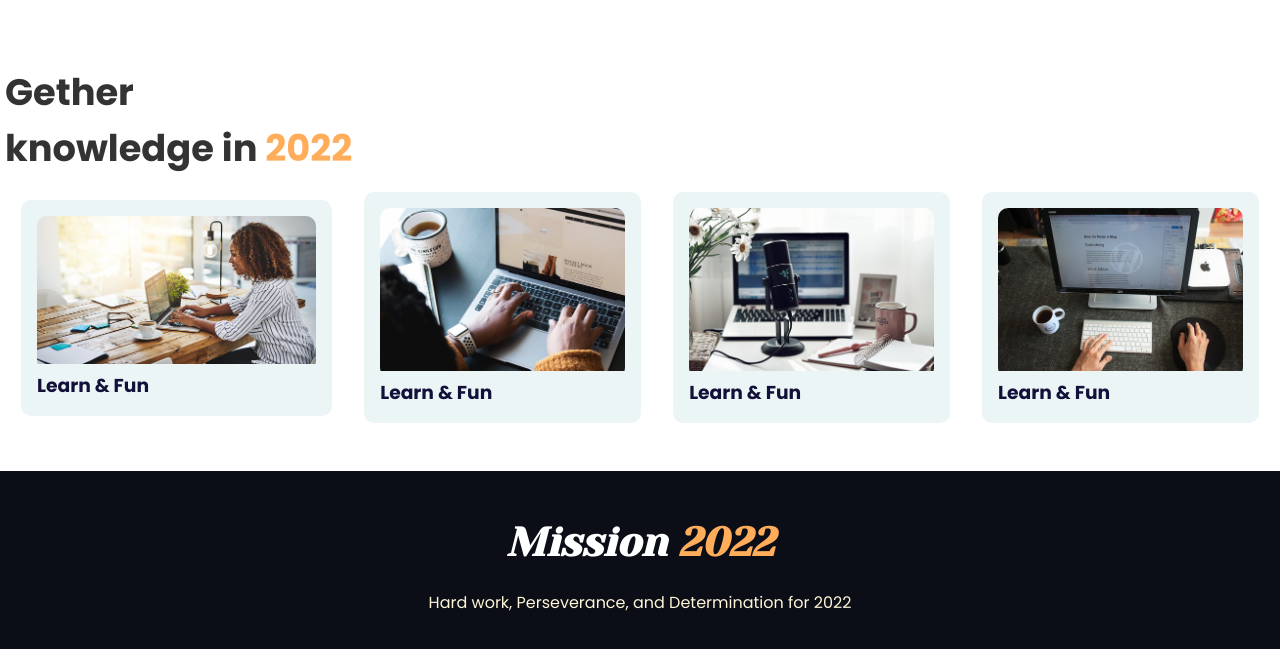
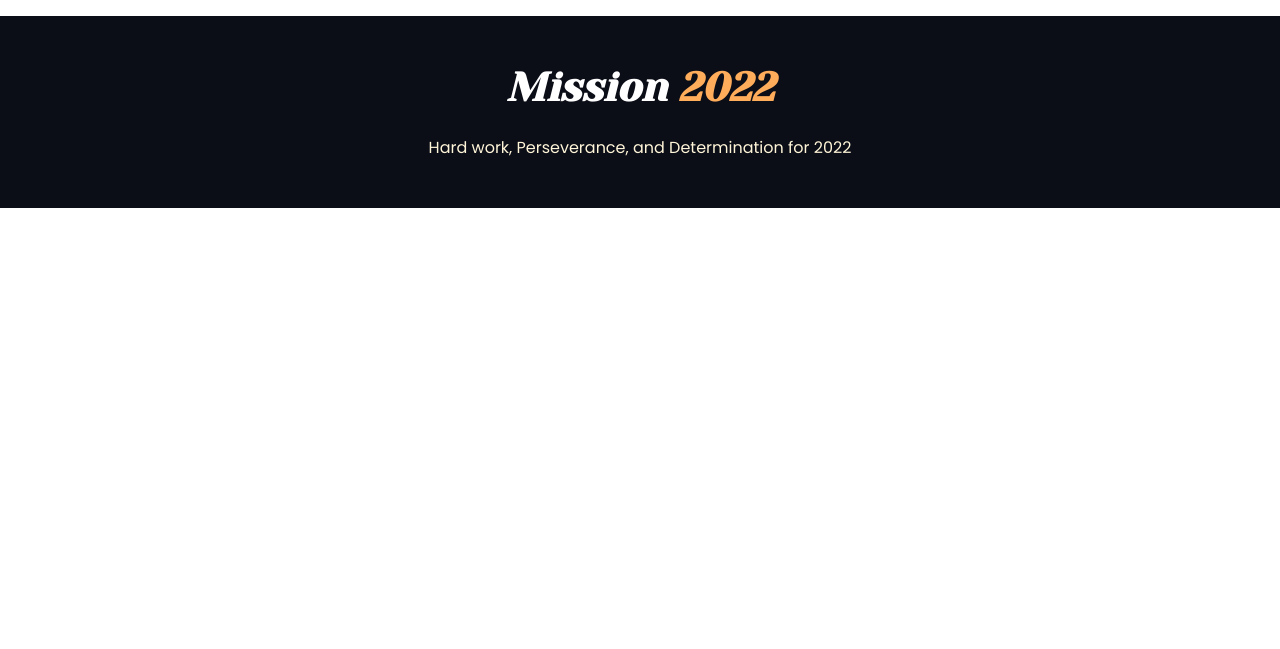
Before and after one commit to Moinuddin-lgtm/first-project, a plain HTML site: page index.html in a window 1280 px wide. Shown: the part 2460-3109 px from the top of the page. After the commit the page ends 2668 px from the top, so only its background shows below. Drawn offline with Linux system fonts and the light colour scheme.

Commit message:
khela hobe

```diff
--- a/index.html
+++ b/index.html
@@ -87,46 +87,7 @@
                 </div>
             </div>
         </div>
-    </section>
-    <section class="blog-area">
-        <div class="blog-wrapper container">
-            <h1 class="section-title">Gether <br> knowledge  in <span class="colorize">2022</span></h1>
-            <div class="blog-content">
-
-                <div class="single-blog">
-                    <div class="blog-img">
-                        <img src="./pubilc/images/blog/01.jpg" class="img-fluid" alt="blog1">
-                    </div>
-                    <div class="blog-details">
-                        <h3 class="title">Learn & Fun</h3>
-                    </div>
                 </div>
-                  <div class="single-blog">
-                    <div class="blog-img">
-                        <img src="./pubilc/images/blog/02.jpg" class="img-fluid" alt="blog1">
-                    </div>
-                    <div class="blog-details">
-                        <h3 class="title">Learn & Fun</h3>
-                    </div>
-                </div>
-                  <div class="single-blog">
-                    <div class="blog-img">
-                        <img src="./pubilc/images/blog/03.jpg" class="img-fluid" alt="blog1">
-                    </div>
-                    <div class="blog-details">
-                        <h3 class="title">Learn & Fun</h3>
-                    </div>
-                </div>
-                  <div class="single-blog">
-                    <div class="blog-img">
-                        <img src="./pubilc/images/blog/04.jpg" class="img-fluid" alt="blog1">
-                    </div>
-                    <div class="blog-details">
-                        <h3 class="title">Learn & Fun</h3>
-                    </div>
-                </div>
-
-
             </div>
         </div>
     </section>
```
Also changed, not shown: pubilc/images/blog/01.jpg (deleted), pubilc/images/blog/02.jpg (deleted), pubilc/images/blog/03.jpg (deleted), pubilc/images/blog/04.jpg (deleted).
